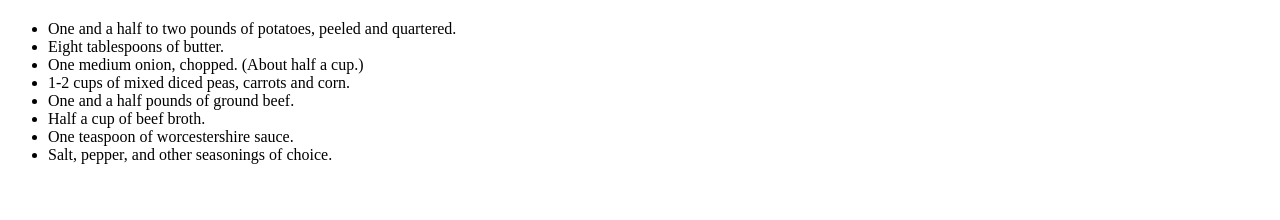
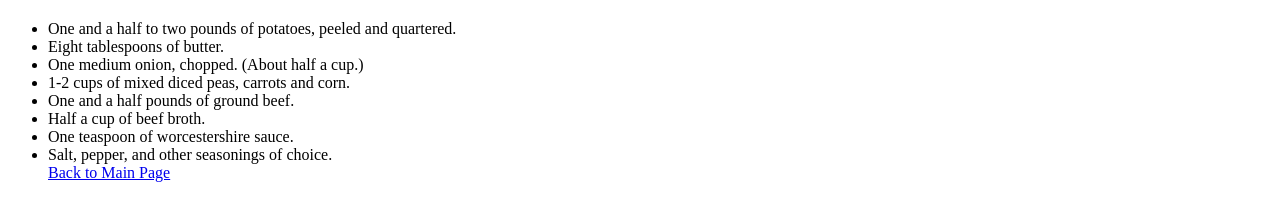
Before and after one commit to Blamelesfish/odin-recipes, a plain HTML site: page recipes/sheperds_pie.html in a window 1280 px wide. Shown: the part 186-406 px from the top of the page. Drawn offline with Linux system fonts and the light colour scheme.

Commit message:
Link to main page

```diff
--- a/recipes/sheperds_pie.html
+++ b/recipes/sheperds_pie.html
@@ -20,6 +20,8 @@
 <li> Half a cup of beef broth.</li>
 <li> One teaspoon of worcestershire sauce.</li>
 <li> Salt, pepper, and other seasonings of choice.</li>
+
+<a href="../index.html"> Back to Main Page</a>
 </ul>
 
 </body>
```
